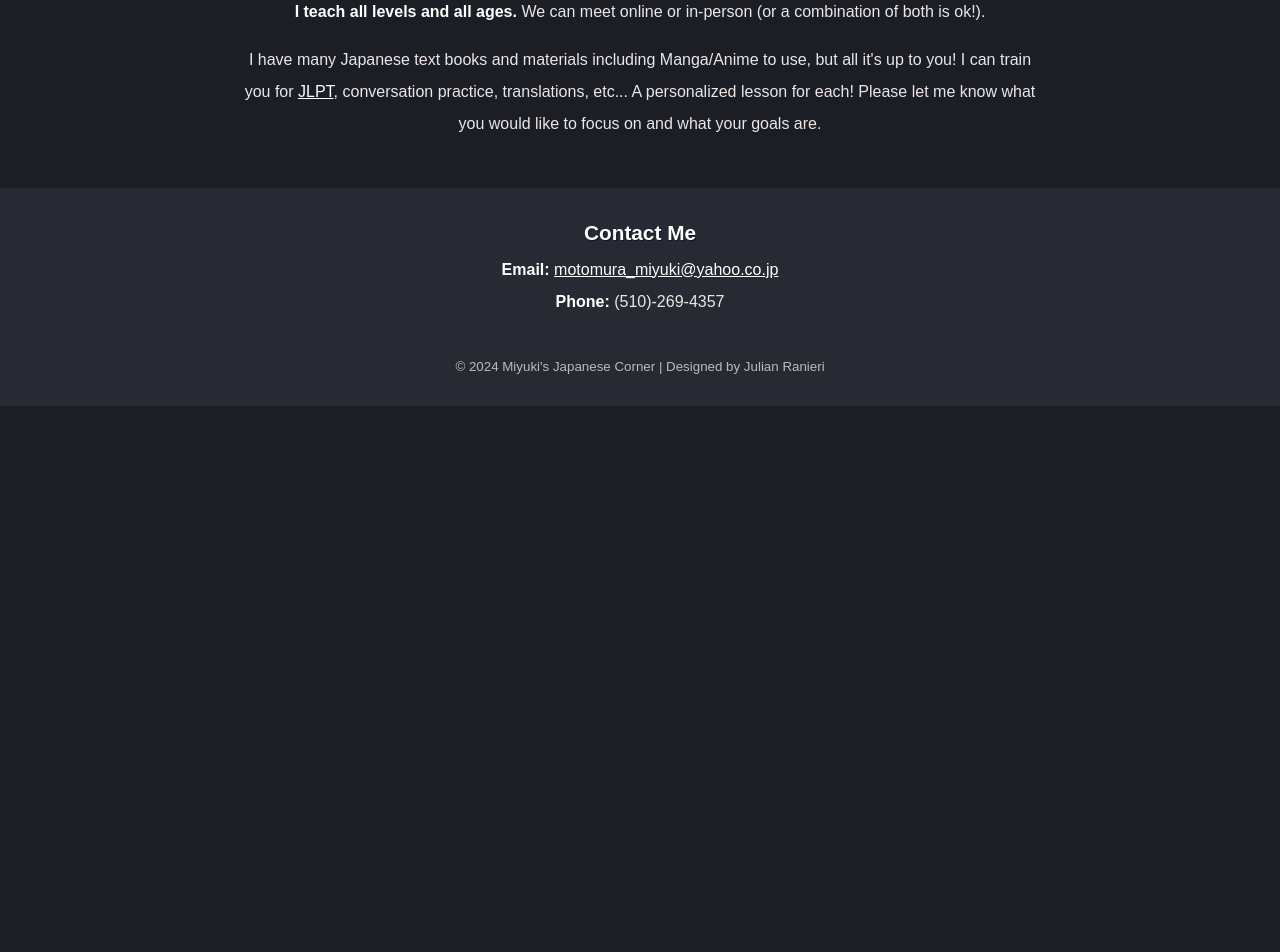
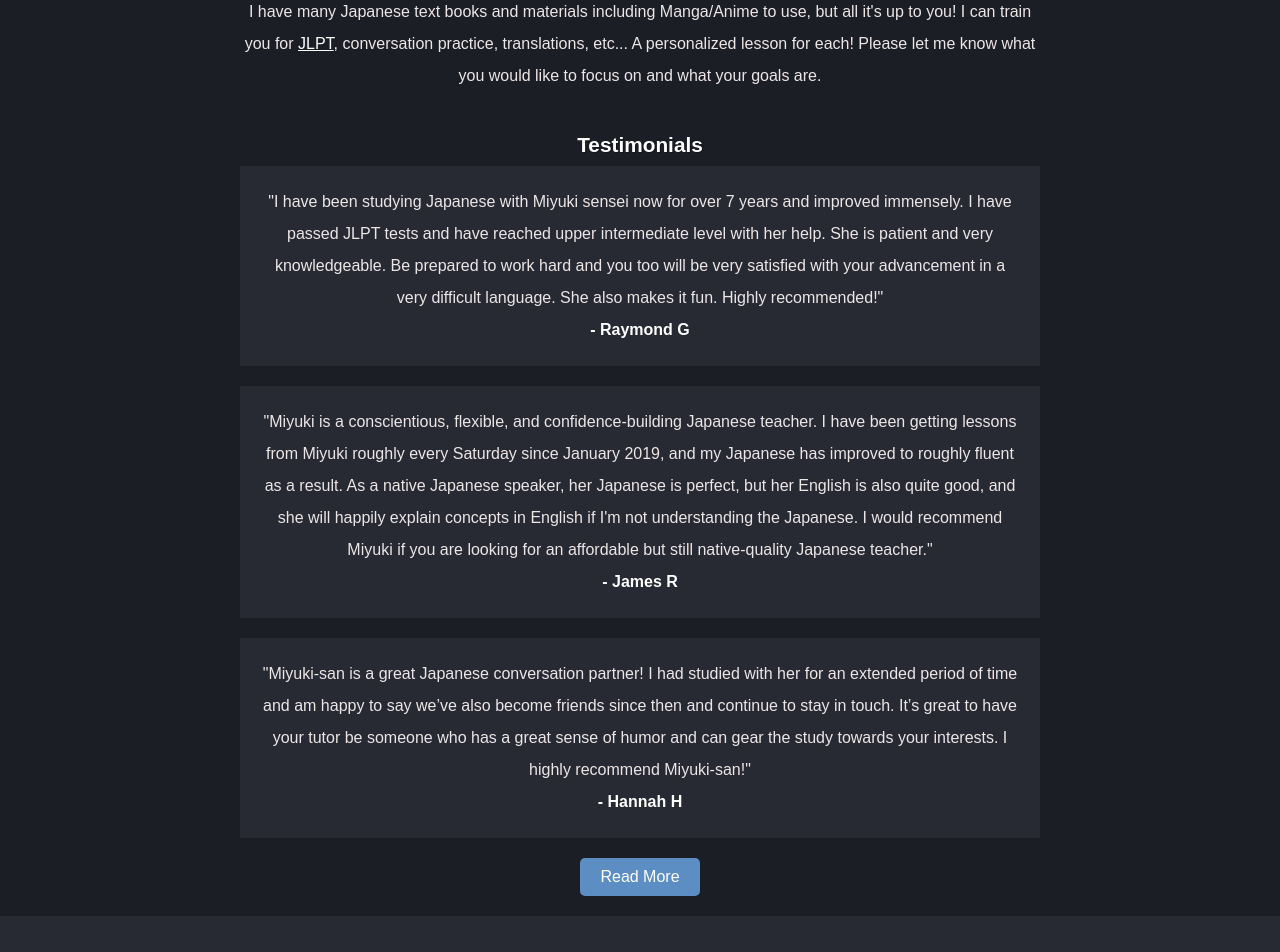
Before and after one commit to royalsaltmerchant/miyukis-japanese-corner, a plain HTML site: page index.html in a window 1280 px wide. Shown: the part 1160-2112 px from the top of the page. Before the commit the page ends 1566 px from the top, so only its background shows below. Drawn offline with Linux system fonts and the light colour scheme.

Commit message:
testimonials and logo

```diff
--- a/index.html
+++ b/index.html
@@ -1,45 +1,94 @@
 <!DOCTYPE html>
 <html lang="en">
   <head>
-  <meta charset="UTF-8">
-  <meta name="viewport" content="width=device-width, initial-scale=1.0">
-  <meta name="description" content="Miyuki's Japanese Corner - Your journey into the Japanese language begins here.">
+    <meta charset="UTF-8" />
+    <meta name="viewport" content="width=device-width, initial-scale=1.0" />
+    <meta
+      name="description"
+      content="Miyuki's Japanese Corner - Your journey into the Japanese language begins here."
+    />
     <title>Miyuki's Japanese Corner</title>
-  <link rel="stylesheet" href="style.css">
+    <link rel="stylesheet" href="style.css" />
+    <script defer src="main.js"></script>
   </head>
   <body>
     <header>
       <div class="container" id="header-container">
+        <img src="japanese_corner_logo.png" width="75px" alt="">
         <h1>Miyuki's Japanese Corner</h1>
-      <p class="quote">"To have another language is to possess a second soul." - Charlemagne</p>
+        <p class="quote">
+          "To have another language is to possess a second soul." - Charlemagne
+        </p>
       </div>
     </header>
-
 
     <section class="intro">
       <div class="container">
         <h1>Welcome to your Japanese Language Journey!</h1>
         <h3>I will help you enjoy the process of learning Japanese!</h3>
-      <br>
+        <br />
         <h3>About Me</h3>
-      <p><b>I am from <a href="https://en.wikipedia.org/wiki/Kumamoto">Kumamoto Japan</a></b> and have lived in the California Bay Area for more than 10 years. I began teaching Japanese lessons in 2017 and I love what I do!</p>
-      <p><b>I have many passions:</b> I love languages, reading, music, dance, animals, art, traveling, and all the beautiful things in the world! Especially "Tabemono" (<small>Japanese word for food</small>).</p>
-      <img src="./miyuki-boat.webp" alt="A photo of me">
-      <br>
+        <p>
+          <b
+            >I am from
+            <a href="https://en.wikipedia.org/wiki/Kumamoto"
+              >Kumamoto Japan</a
+            ></b
+          >
+          and have lived in the California Bay Area for more than 10 years. I
+          began teaching Japanese lessons in 2017 and I love what I do!
+        </p>
+        <p>
+          <b>I have many passions:</b> I love languages, reading, music, dance,
+          animals, art, traveling, and all the beautiful things in the world!
+          Especially "Tabemono" (<small>Japanese word for food</small>).
+        </p>
+        <img src="./miyuki-boat.webp" alt="A photo of me" />
+        <br />
         <h3>Private / Small Group Lessons</h3>
-      <p><b>I teach all levels and all ages.</b> We can meet online or in-person (or a combination of both is ok!).</p>
-      <p>I have many Japanese text books and materials including Manga/Anime to use, but all it's up to you! I can train you for <a href="https://en.wikipedia.org/wiki/Japanese-Language_Proficiency_Test">JLPT</a>, conversation practice, translations, etc... A personalized lesson for each! Please let me know what you would like to focus on and what your goals are.</p>
-      <br>
+        <p>
+          <b>I teach all levels and all ages.</b> We can meet online or
+          in-person (or a combination of both is ok!).
+        </p>
+        <p>
+          I have many Japanese text books and materials including Manga/Anime to
+          use, but all it's up to you! I can train you for
+          <a
+            href="https://en.wikipedia.org/wiki/Japanese-Language_Proficiency_Test"
+            >JLPT</a
+          >, conversation practice, translations, etc... A personalized lesson
+          for each! Please let me know what you would like to focus on and what
+          your goals are.
+        </p>
+        <br />
+      </div>
+    </section>
+
+    <section>
+      <div class="container">
+        <h3>Testimonials</h3>
+        <div class="testimonial-list" id="testimonial-list">
+          <!-- Testimonials will be rendered here dynamically -->
+        </div>
+        <button id="load-more" class="load-more">Read More</button>
       </div>
     </section>
 
     <footer>
       <div class="container">
         <h3>Contact Me</h3>
-      <p><b>Email:</b> <a href="mailto:motomura_miyuki@yahoo.co.jp">motomura_miyuki@yahoo.co.jp</a></p>
+        <p>
+          <b>Email:</b>
+          <a href="mailto:motomura_miyuki@yahoo.co.jp"
+            >motomura_miyuki@yahoo.co.jp</a
+          >
+        </p>
         <p><b>Phone:</b> (510)-269-4357</p>
-      <br>
-      <small>&copy; 2024 Miyuki's Japanese Corner | Designed by Julian Ranieri</small>
+        <br />
+        <small
+          >&copy; 2024 Miyuki's Japanese Corner | Designed by Julian
+          Ranieri</small
+        >
       </div>
     </footer>
   </body>
--- /dev/null
+++ b/main.js
@@ -0,0 +1,89 @@
+const testimonials = [
+  {
+    text: `"I have been studying Japanese with Miyuki sensei now for over 7 years and improved immensely. I have passed JLPT tests and have reached upper intermediate level with her help. She is patient and very knowledgeable. Be prepared to work hard and you too will be very satisfied with your advancement in a very difficult language. She also makes it fun. Highly recommended!"`,
+    author: "Raymond G",
+  },
+  {
+    text: `"Miyuki is a conscientious, flexible, and confidence-building Japanese teacher. I have been getting lessons from Miyuki roughly every Saturday since January 2019, and my Japanese has improved to roughly fluent as a result. As a native Japanese speaker, her Japanese is perfect, but her English is also quite good, and she will happily explain concepts in English if I'm not understanding the Japanese. I would recommend Miyuki if you are looking for an affordable but still native-quality Japanese teacher."`,
+    author: "James R",
+  },
+  {
+    text: `"Miyuki-san is a great Japanese conversation partner! I had studied with her for an extended period of time and am happy to say we’ve also become friends since then and continue to stay in touch. It’s great to have your tutor be someone who has a great sense of humor and can gear the study towards your interests. I highly recommend Miyuki-san!"`,
+    author: "Hannah H",
+  },
+  {
+    text: `"I have been taking classes with Miyuki for a few years now. She is a fantastic teacher, who is patient, knowledgeable, and very effective at explaining complicated grammar points. Japanese is a tough language, and there is no substitute for an experienced native speaker instructor. Miyuki's classes helped me dramatically improve my listening comprehension skills as well as the overall understanding of Japanese grammar."`,
+    author: "Mykola K",
+  },
+  {
+    text: `"I took beginner Japanese lessons from Miyuki. Since she is native to Japan, her language and communication skills are excellent. I also found her to be very patient and willing to teach. She always answered my questions with a smile and has such a great, positive personality. I highly recommend her to anyone wishing to improve their Nihongo."`,
+    author: "Chris G",
+  },
+  {
+    text: `"I began working with Miyuki a year ago -- back then I knew a few words of Japanese and could form basic sentences, but couldn't really understand conversation. Now after a year of weekly lessons, I can understand like 95% of her Japanese conversation, and can make myself understood in return. There is no substitute for these kinds of immersion lessons, and when the teacher is engaging, interesting and fun the way Miyuki is, you can't help but look forward to your weekly hour of Japanese. I really appreciate how there's no stressful pressure (switching to English is always fine), and learning about Japanese people and culture makes it about more than just the language. Very chill teacher, very organized, professional but relaxed, and a cozy learning environment. Highly recommended!"`,
+    author: "Eric W",
+  },
+  {
+    text: `"Miyuki is well prepared, thoughtful and creative in teaching Japanese lessons. Her teaching is patient, welcoming and willing to adapt to my learning style."`,
+    author: "Craig A",
+  },
+  {
+    text: `"Miyuki is an excellent instructor, both patient and thorough. She does a great job of breaking down and explaining the nuances of the Japanese language so that you fully understand what it is that you're saying, rather than just repeating phrases. Reviewing sections, when necessary, was never an issue, and I really felt like I was able to learn at my own pace."`,
+    author: "James M",
+  },
+  {
+    text: `"I really appreciated having a relaxed way to practice using some Japanese conversationally. It really helped me remember things for my class. Also, it was rather fun!"`,
+    author: "Heather L",
+  },
+  {
+    text: `"When I first met Miyuki, I could only talk about my family and the weather. Now, a few years later, I can talk about many subjects and read books in Japanese. I think Miyuki is a kind and very good teacher. I recommend her! 初めてみゆきに会った時は家族と天気についてしか話せませんでした。何年か後の今は多くの話題について話せて、日本語で本を読めることになりました。みゆきは優しくてとても良い先生だと思います。おすすめです！"`,
+    author: "Patrick C",
+  },
+  {
+    text: `"I highly recommend Miyuki Motomura as a Japanese teacher/tutor. She is engaging and committed to helping her students build a deeper understanding of Japanese. Despite the ongoing pandemic, I have been taking lessons from her every week and she is able to teach via Zoom very easily and effectively. Miyuki's teaching approach is both fun and innovative, keeping the student's interest and making Japanese comprehension the focus of the enjoyable lesson. One of the standout qualities is her ability to teach various dialects from different regions, adding an extra element of excitement to learning Japanese. If you're in need of a Japanese teacher/tutor, Miyuki is the one I recommend."`,
+    author: "Anthony D",
+  },
+  {
+    text: `"I’ve been taking lessons with Miyuki for about a year now, and I can definitely say that my Japanese improved! She is easy to talk to, flexible with scheduling, and can answer all my questions about Japanese grammar. I highly recommend Miyuki-san! I am VERY happy that I have met Miyuki. Miyuki-san is a kind teacher! Thank you! みゆきに出会えたのはとてもうれしかった。みゆきさんはとても優しい先生！ありがとう！"`,
+    author: "Alice H",
+  },
+  {
+    text: `"Miyuki is an excellent teacher. We studied remotely using Zoom and a textbook for two years during the COVID pandemic. She really helped me, especially with pronunciation and vocabulary."`,
+    author: "Danielle",
+  },
+];
+
+let testimonialsPerPage = 3;
+let currentIndex = 0;
+
+function renderTestimonials() {
+  const testimonialList = document.getElementById("testimonial-list");
+
+  const nextTestimonials = testimonials.slice(
+    currentIndex,
+    currentIndex + testimonialsPerPage
+  );
+
+  nextTestimonials.forEach((testimonial) => {
+    const div = document.createElement("div");
+    div.className = "testimonial";
+    div.innerHTML = `
+      <p>${testimonial.text}</p>
+      <p><b>- ${testimonial.author}</b></p>
+    `;
+    testimonialList.appendChild(div);
+  });
+
+  currentIndex += testimonialsPerPage;
+
+  if (currentIndex >= testimonials.length) {
+    document.getElementById("load-more").style.display = "none";
+  }
+}
+
+document.getElementById("load-more").addEventListener("click", () => {
+  renderTestimonials();
+});
+
+// Initial render
+renderTestimonials();
--- a/style.css
+++ b/style.css
@@ -6,6 +6,7 @@
   --silver: #bbbbbb;
   --gray: #5c5e68;
   --blue: #9ecdff;
+  --blue2: #5c8ec3;
   --red: #ff4e4e;
 }
 
@@ -74,8 +75,9 @@ b {
   letter-spacing: 1.2px;
 }
 
-.intro {
+section {
   text-align: center;
+  font-size: 1rem;
 }
 
 .intro img {
@@ -83,9 +85,10 @@ b {
   max-width: 400px;
 }
 
-.intro p {
-  font-size: 1rem;
-  margin-bottom: 1rem;
+.testimonial {
+  margin-bottom: 20px;
+  padding: 20px;
+  background-color: var(--bg-color2);
 }
 
 footer {
@@ -103,3 +106,20 @@ footer small {
   max-width: 800px;
   margin: 0 auto;
 }
+
+.load-more {
+  display: block;
+  margin: 20px auto;
+  padding: 10px 20px;
+  font-size: 16px;
+  cursor: pointer;
+  background-color: var(--blue2);
+  color: var(--bright-white);
+  border: none;
+  border-radius: 5px;
+  transition: background-color 0.3s;
+}
+
+.load-more:hover {
+  background-color: var(--blue);
+}
```
Also changed, not shown: japanese_corner_logo.png (added). Lines whose indentation alone changed are shown as unchanged.
